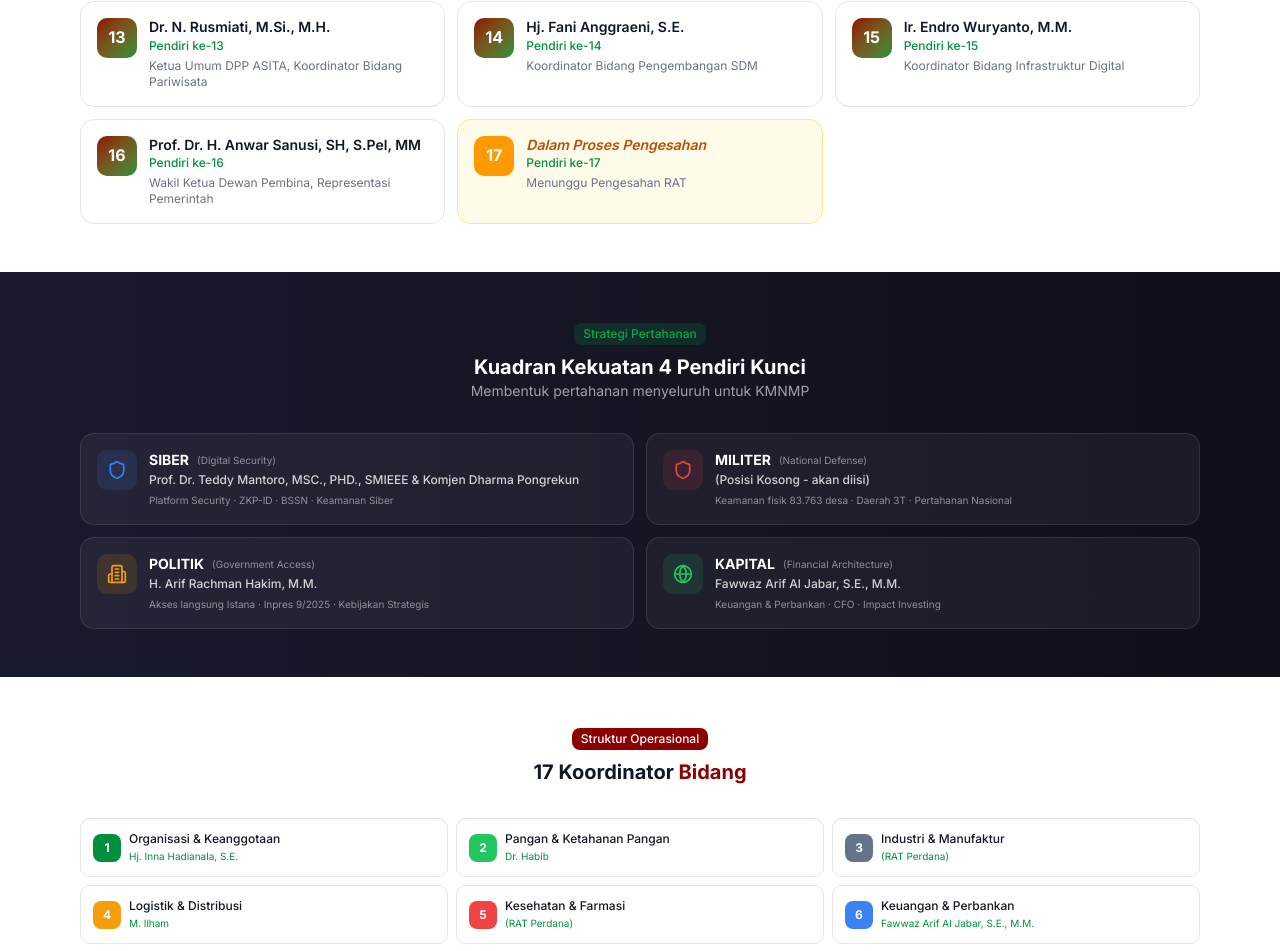
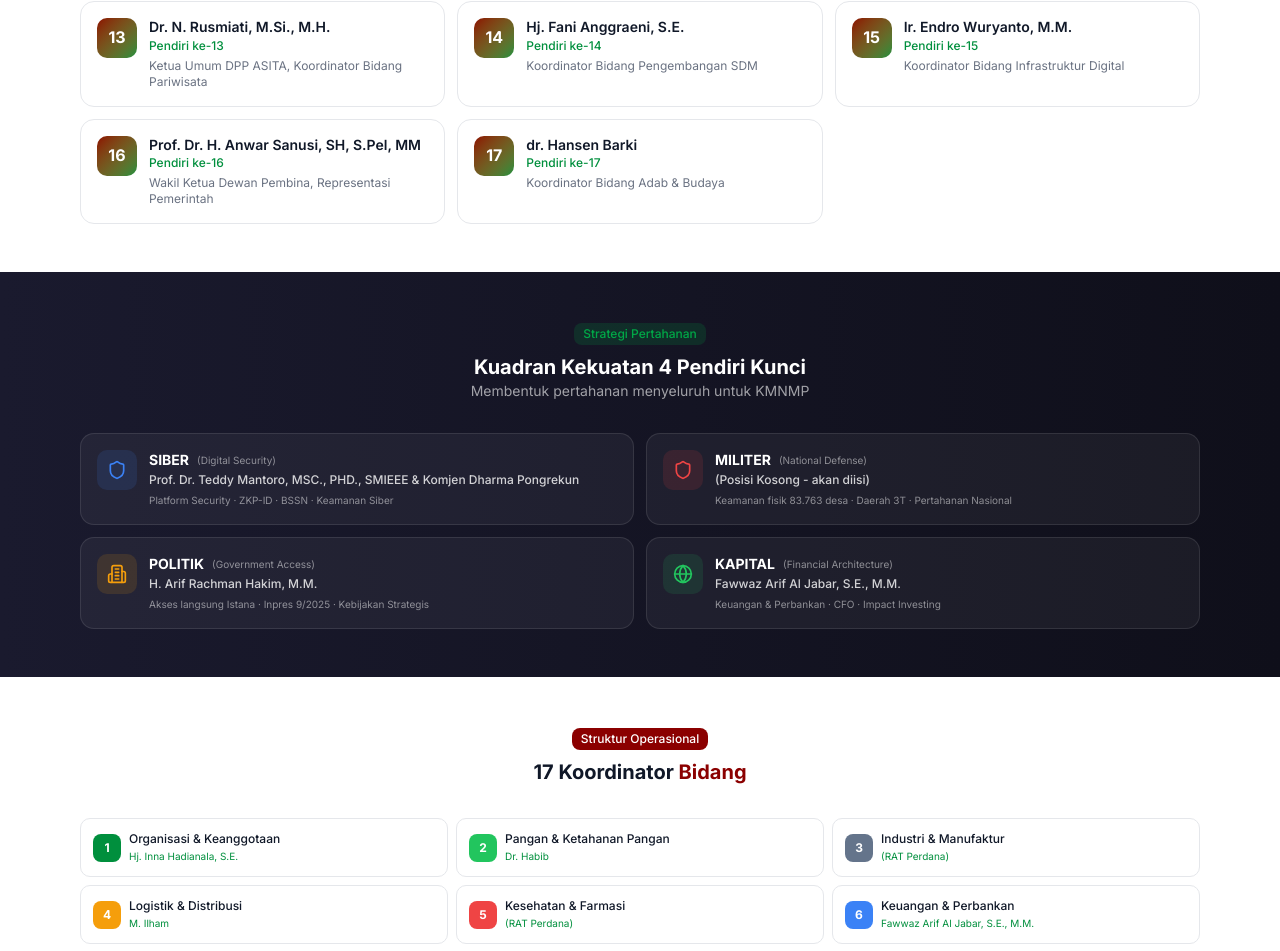
Before and after one commit to prabudanling/knmp, a Next.js app: page /tentang/dewan-pendiri in a window 1280 px wide. Shown: the part 1184-2135 px from the top of the page. Built offline with nearby package versions, Linux system fonts and the light colour scheme.

Commit message:
Update founder details and roles in page.tsx

```diff
--- a/src/app/tentang/dewan-pendiri/page.tsx
+++ b/src/app/tentang/dewan-pendiri/page.tsx
@@ -55,7 +55,7 @@ const DEWAN_PENDIRI = [
   { no: 14, name: 'Hj. Fani Anggraeni, S.E.', position: 'Pendiri ke-14', role: 'Koordinator Bidang Pengembangan SDM', kuadran: null },
   { no: 15, name: 'Ir. Endro Wuryanto, M.M.', position: 'Pendiri ke-15', role: 'Koordinator Bidang Infrastruktur Digital', kuadran: null },
   { no: 16, name: 'Prof. Dr. H. Anwar Sanusi, SH, S.Pel, MM', position: 'Pendiri ke-16', role: 'Wakil Ketua Dewan Pembina, Representasi Pemerintah', kuadran: null },
-  { no: 17, name: 'Dalam Proses Pengesahan', position: 'Pendiri ke-17', role: 'Menunggu Pengesahan RAT', kuadran: null },
+  { no: 17, name: 'dr. Hansen Barki', position: 'Pendiri ke-17', role: 'Koordinator Bidang Adab & Budaya', kuadran: null },
 ];
 
 // 17 Koordinator Bidang
@@ -66,7 +66,7 @@ const KORBID = [
   { no: 4, bidang: 'Logistik & Distribusi', ketua: 'M. Ilham', color: '#f59e0b' },
   { no: 5, bidang: 'Kesehatan & Farmasi', ketua: '(RAT Perdana)', color: '#ef4444', isVacant: true },
   { no: 6, bidang: 'Keuangan & Perbankan', ketua: 'Fawwaz Arif Al Jabar, S.E., M.M.', color: '#3b82f6' },
-  { no: 7, bidang: 'Investasi & ESG', ketua: '(RAT Perdana)', color: '#8b5cf6', isVacant: true },
+  { no: 7, bidang: 'Adab & Budaya', ketua: 'dr. Hansen Barki', color: '#8b5cf6'  },
   { no: 8, bidang: 'Bisnis Kemitraan & UMKM', ketua: 'Ongky Putra', color: '#ec4899' },
   { no: 9, bidang: 'Digital & Teknologi', ketua: 'M. Sidik', color: '#06b6d4' },
   { no: 10, bidang: 'Holding Trading Ekosistem', ketua: 'Tn. H. Gugun Gunara, S.E., M.M.', color: '#8B0000' },
```
